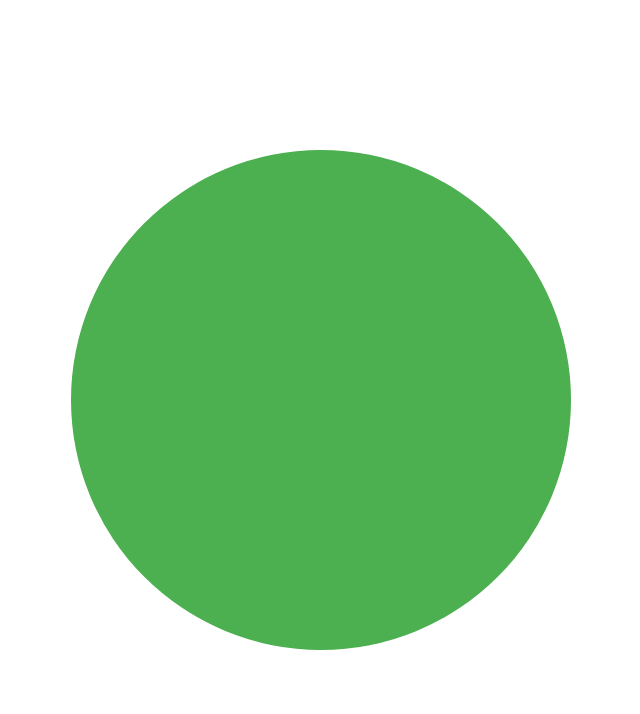
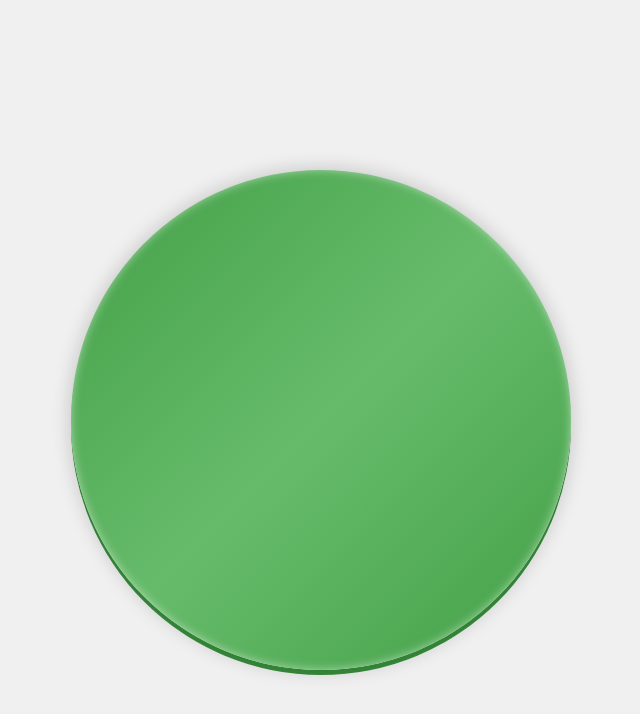
Before and after one commit to torusk/simple-meditation-timer, a website: page public/index.html in a window 1280 px wide. Both pictures are taken after a click on the button 640 px from the left and 400 px from the top of the page. Shown: the whole page, without its empty margins (319-959 px from the left). Drawn offline with Linux system fonts and the light colour scheme.

Commit message:
ボタン立体化、メタリック化

```diff
--- a/public/index.html
+++ b/public/index.html
@@ -8,58 +8,81 @@
         align-items: center;
         min-height: 100vh;
         margin: 0;
-        background-color: white;
+        background-color: #f0f0f0;
+        /* レスポンシブ対応 */
+        padding: 20px;
       }
 
-      /* ボタンのサイズを調整 */
+      /* メタリックデザイン */
       .timer-button {
-        width: 500px; /* 元のサイズ（100px）の5倍 */
-        height: 500px; /* 元のサイズ（100px）の5倍 */
-        border-radius: 50%; /* 円形を維持 */
+        /* サイズを視覚単位（vw/vh）で設定 */
+        width: 80vmin; /* 縦横の小さい方に合わせる */
+        height: 80vmin;
+        max-width: 500px; /* 最大サイズ制限 */
+        max-height: 500px;
+        border-radius: 50%;
         border: none;
-        background-color: #808080;
+        /* メタリックグラデーション */
+        background: linear-gradient(135deg, #c0c0c0, #e0e0e0, #c0c0c0);
+        /* 光沢効果 */
+        box-shadow: 0 0 20px rgba(0, 0, 0, 0.2),
+          inset 0 0 10px rgba(255, 255, 255, 0.5), 0 10px 0 #d4d4d4;
         cursor: pointer;
-        transition: background-color 0.3s;
+        transition: all 0.3s cubic-bezier(0.25, 0.8, 0.25, 1);
         position: relative;
+        /* ボタン内のテキストを中央寄せ */
+        line-height: 80vmin;
       }
 
-      /* アクティブ時のスタイル */
-      .timer-button.active {
-        background-color: #4caf50;
+      /* ホバー時の立体感 */
+      .timer-button:hover {
+        transform: translateY(2px);
+        box-shadow: 0 0 15px rgba(0, 0, 0, 0.15),
+          inset 0 0 8px rgba(255, 255, 255, 0.4), 0 5px 0 #d4d4d4;
       }
 
-      /* アラーム時のスタイル */
+      /* アクティブ時（メタリックグリーン） */
+      .timer-button.active {
+        background: linear-gradient(135deg, #43a047, #66bb6a, #43a047);
+        box-shadow: 0 0 20px rgba(0, 0, 0, 0.2),
+          inset 0 0 10px rgba(255, 255, 255, 0.5), 0 5px 0 #388e3c;
+      }
+
+      /* アラーム時（メタリックレッド） */
       .timer-button.alarm {
-        background-color: #ff0000;
+        background: linear-gradient(135deg, #e53935, #ef5350, #e53935);
+        box-shadow: 0 0 20px rgba(0, 0, 0, 0.3),
+          inset 0 0 10px rgba(255, 255, 255, 0.3), 0 5px 0 #c62828;
+      }
+
+      /* レスポンシブ対応 */
+      @media (max-width: 600px) {
+        .timer-button {
+          width: 90vmin; /* モバイルでやや大きく */
+          height: 90vmin;
+        }
       }
     </style>
   </head>
   <body>
-    <!-- タイマーボタン -->
     <button class="timer-button"></button>
 
     <script>
-      // 要素の取得
       const button = document.querySelector(".timer-button");
-      const audio = new Audio("alarm.mp3"); // 音声ファイルの読み込み
+      const audio = new Audio("alarm.mp3");
       let timeoutId;
 
-      // ボタンクリック時の処理
       button.addEventListener("click", () => {
-        // グレー状態でのみ反応
         if (
           !button.classList.contains("active") &&
           !button.classList.contains("alarm")
         ) {
           button.classList.add("active");
-
-          // 15分後にアラーム
           timeoutId = setTimeout(() => {
             button.classList.remove("active");
             button.classList.add("alarm");
-            audio.play(); // 音声再生
+            audio.play();
 
-            // アラーム終了後にリセット
             audio.addEventListener(
               "ended",
               () => {
@@ -67,7 +90,7 @@
               },
               { once: true }
             );
-          }, 15 * 60 * 1000); //ここで時間を調整！（１５分）
+          }, 15 * 60 * 1000); // ここで時間調整
         }
       });
     </script>
```
